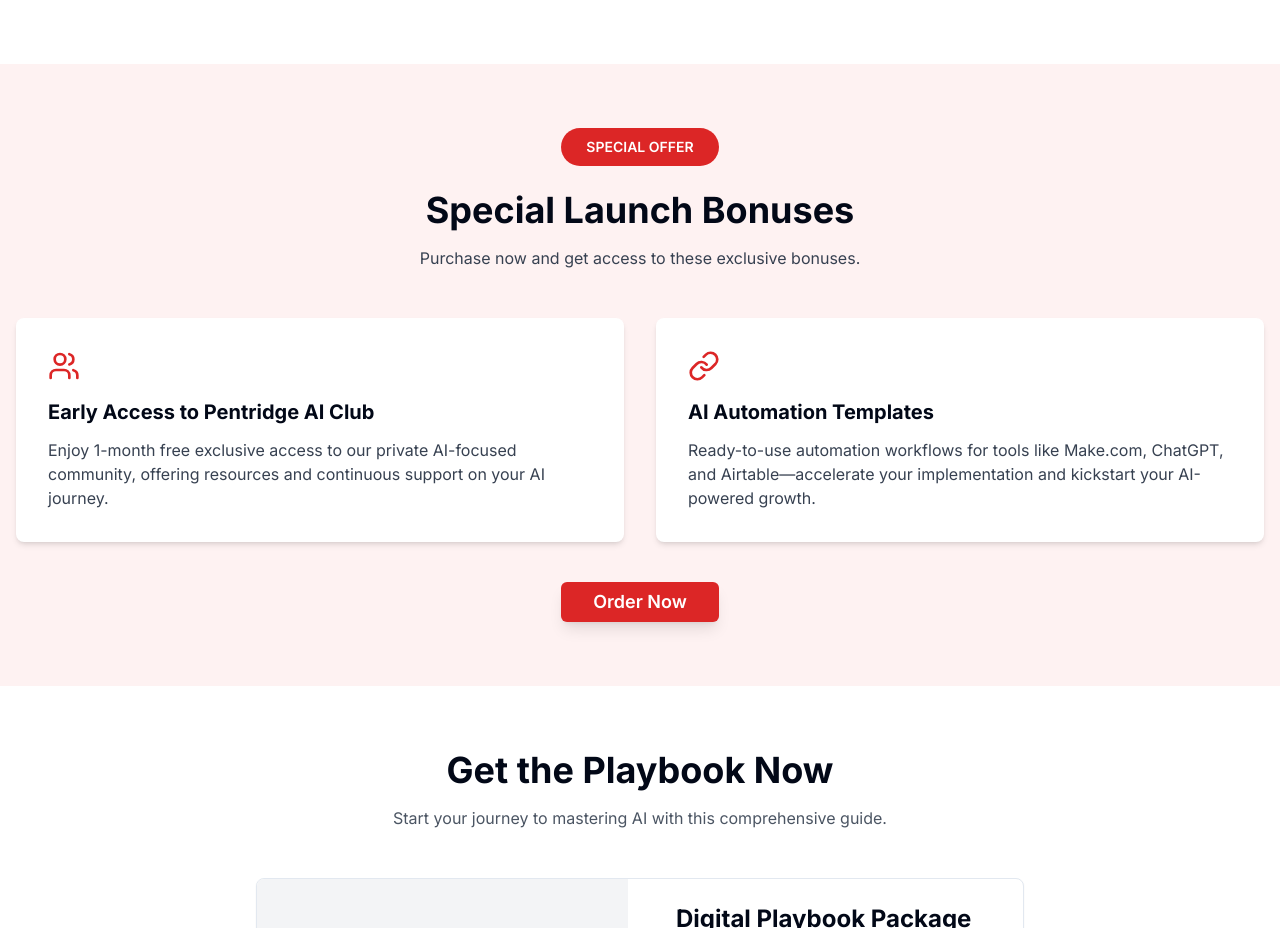
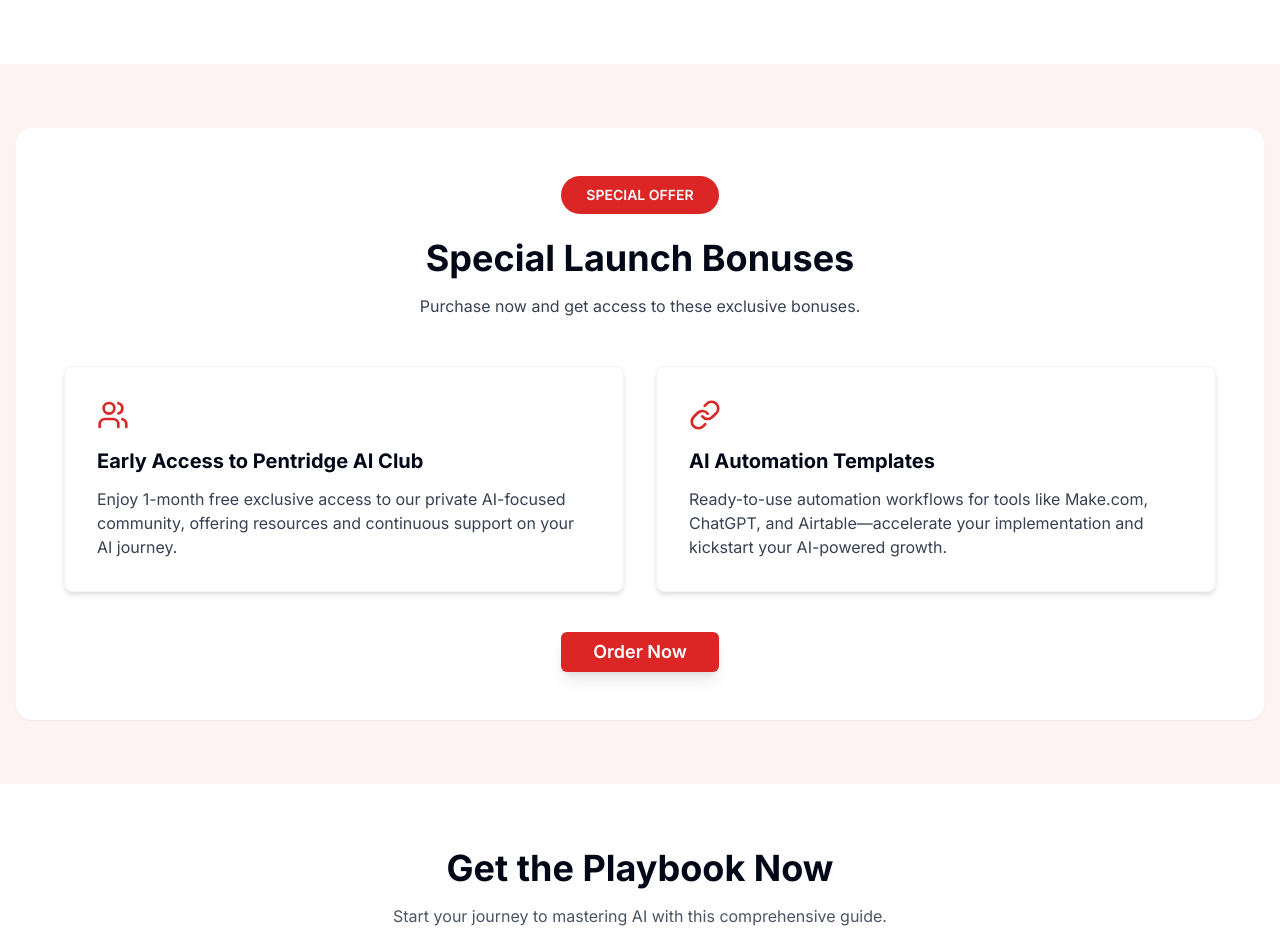
Before and after one commit to sirakinb/funnel-page-clone-it, a React (Vite) app: page / in a window 1280 px wide. Shown: the part 1828-2756 px from the top of the page. Built offline with nearby package versions, Linux system fonts and the light colour scheme.

Commit message:
Add white background to launch bonuses
Add white background to the special launch bonuses section.

```diff
--- a/src/components/LaunchBonuses.tsx
+++ b/src/components/LaunchBonuses.tsx
@@ -23,6 +23,7 @@ const LaunchBonuses = () => {
   return (
     <section className="py-16 bg-[#FEF2F2]">
       <div className="container-custom">
+        <div className="bg-white rounded-2xl p-8 md:p-12 shadow-sm">
           <div className="flex justify-center mb-6">
             <Badge className="bg-[#DC2626] hover:bg-[#DC2626] text-white px-6 py-2 text-sm rounded-full">
               SPECIAL OFFER
@@ -36,7 +37,7 @@ const LaunchBonuses = () => {
 
           <div className="grid md:grid-cols-2 gap-8">
             {bonuses.map((bonus) => (
-            <div key={bonus.id} className="bg-white p-8 rounded-lg shadow-md">
+              <div key={bonus.id} className="bg-white p-8 rounded-lg shadow-md border border-gray-100">
                 <div className="mb-4">{bonus.icon}</div>
                 <h3 className="font-bold text-xl mb-3">{bonus.title}</h3>
                 <p className="text-gray-700">{bonus.description}</p>
@@ -50,6 +51,7 @@ const LaunchBonuses = () => {
             </Button>
           </div>
         </div>
+      </div>
     </section>
   );
 };
```
Lines whose indentation alone changed are shown as unchanged.
